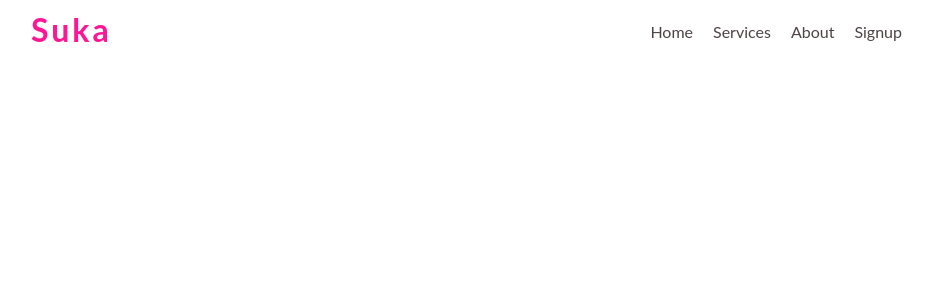
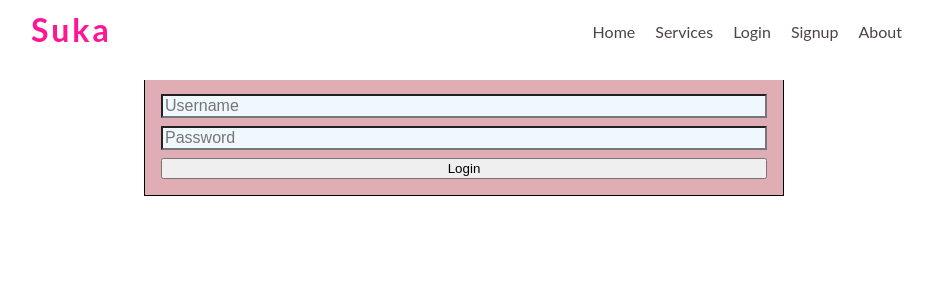
Before and after one commit to Teenskey-Knows/Phase-4-salon-frontend, a React (Create React App) app: page /login in a window 1280 px wide. Shown: the top 300 px of the page, without its empty margins (176-1109 px from the left). Built offline with nearby package versions, Linux system fonts and the light colour scheme; no server answers.

Commit message:
modifiied index.css

```diff
--- a/src/App.js
+++ b/src/App.js
@@ -6,8 +6,20 @@ import Services from "../src/Pages/Services/Services";
 import About from "../src/Pages/About /About";
 import Signup from "../src/Pages/Signup/Signup";
 import Login from "../src/Pages/Login/Login";
+import { useState,useEffect } from "react";
+export default function App() {
 
-export default function App() {
+  const [provider, setProvider] = useState(null);
+
+
+  useEffect(() => {
+    // auto-login
+    fetch("https://thawing-journey-77356.herokuapp.com/provider/me").then((r) => {
+      if (r.ok) {
+        r.json().then((provider) => setProvider(provider));
+      }
+    });
+  },[]);
   return (
     <>
       <Router>
@@ -17,6 +29,7 @@ export default function App() {
           <Route path="/services" element={<Services />} />
           <Route path="/about" element={<About />} />
           <Route path="/signup" element={<Signup />} />
+          <Route path="/login" element={<Login setProvider={setProvider}/>} />
         </Routes>
       </Router>
     </>
--- a/src/Pages/Login/Login.js
+++ b/src/Pages/Login/Login.js
@@ -2,7 +2,7 @@ import { useState } from "react";
 import { useNavigate } from "react-router-dom";
 
 
-function Login({ setCurrentUser }) {
+function Login({ setProvider }) {
     const history = useNavigate();
     const [formData, setFormData] = useState({
       username: "",
@@ -19,7 +19,7 @@ function Login({ setCurrentUser }) {
     function handleSubmit(e) {
       console.log(JSON.stringify(formData))
       e.preventDefault();
-      fetch("/login", {
+      fetch("https://thawing-journey-77356.herokuapp.com/provider/stay_loggedIn", {
         method: "POST",
         headers: {
           "Content-Type": "application/json",
@@ -29,8 +29,8 @@ function Login({ setCurrentUser }) {
         .then((r) => {
          if(r.ok){
           r.json()
-          .then((user) => {
-            setCurrentUser(user);
+          .then((provider) => {
+            setProvider(provider);
             history("/posts");
             // alert('Login successful')
           });
--- a/src/Pages/Signup/Signup.js
+++ b/src/Pages/Signup/Signup.js
@@ -19,7 +19,7 @@ function Register({ setCurrentUser }) {
 
   function handleSubmit(e) {
     e.preventDefault();
-    fetch("/users", {
+    fetch("https://thawing-journey-77356.herokuapp.com/provider", {
       method: "POST",
       headers: {
         "Content-Type": "application/json",
@@ -28,9 +28,9 @@ function Register({ setCurrentUser }) {
     })
       .then((r) => r.json())
       .then((user) => {
-        setCurrentUser(user);
+        // setCurrentUser(user);
 
-        history("/posts");
+        history("/services");
       });
   }
 
--- a/src/components/Navbar/Navbar.js
+++ b/src/components/Navbar/Navbar.js
@@ -20,11 +20,16 @@ function Navbar() {
             <Link to="/services">Services</Link>
           </li>
           <li>
-            <Link to="/about">About</Link>
+            <Link to="/login">Login</Link>
           </li>
+
           <li>
             <Link to="/signup">Signup</Link>
           </li>
+          <li>
+            <Link to="/about">About</Link>
+          </li>
+
         </ul>
       </div>
     </nav>
--- a/src/index.css
+++ b/src/index.css
@@ -23,7 +23,7 @@ form.sign > textarea {
 }
 
 .login{
-  background:white;
+  background:rgb(224, 173, 181);
   color: pink;
   margin-top: 6%;
   width: 50%;
```
Also changed, not shown: 1 other file (tests, documents, lock files or other folders).
